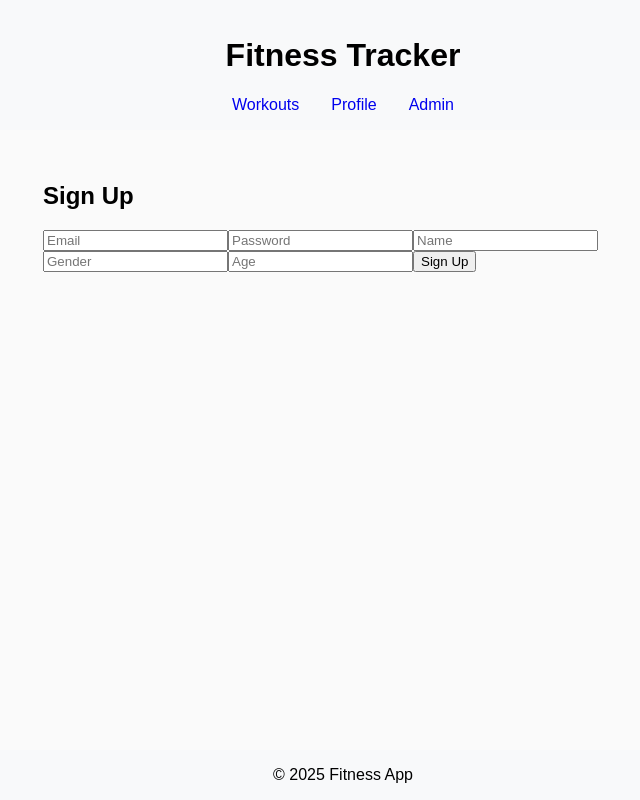
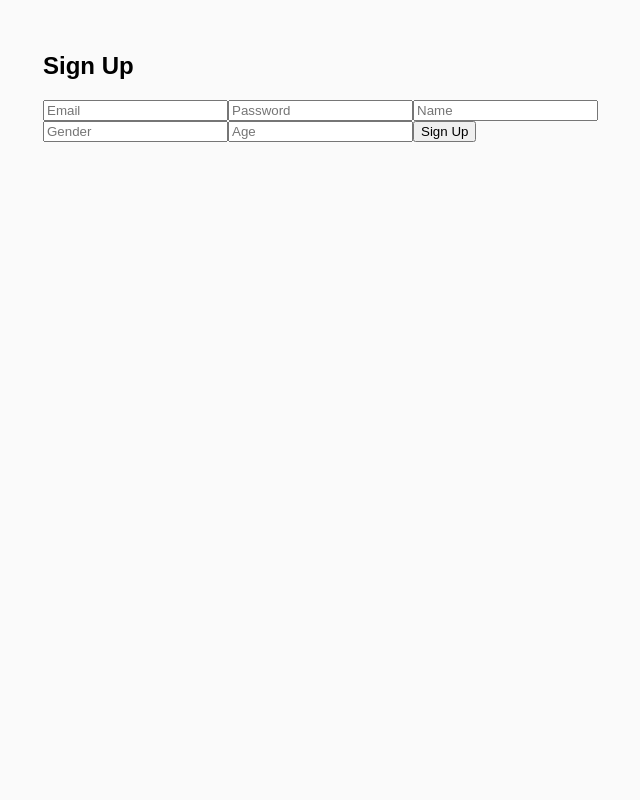
Before and after one commit to tmdrudfuf/learnFrontEnd5, a React (Vite) app: page /signup in a window 1280 px wide. Shown: the whole page, without its empty margins (297-937 px from the left). Built offline with nearby package versions, Linux system fonts and the light colour scheme; no server answers.

Commit message:
modify the route to make login page is first page for the website

```diff
--- a/src/App.jsx
+++ b/src/App.jsx
@@ -1,31 +1,33 @@
-// File: src/App.js
+// File: src/App.jsx
 import React from 'react';
 import { BrowserRouter, Routes, Route, Navigate } from 'react-router-dom';
-import Layout from './components/Layout';
-import LoginPage from './pages/LoginPage';
-import SignupPage from './pages/SignupPage';
-import WorkoutsPage from './pages/WorkoutsPage';
-import NewWorkoutPage from './pages/NewWorkoutPage';
-import EditWorkoutPage from './pages/EditWorkoutPage';
-import ProfilePage from './pages/ProfilePage';
-import AdminUsersPage from './pages/AdminUsersPage';
+import Layout from './components/Layout.jsx';
+import LoginPage from './pages/LoginPage.jsx';
+import SignupPage from './pages/SignupPage.jsx';
+import WorkoutsPage from './pages/WorkoutsPage.jsx';
+import NewWorkoutPage from './pages/NewWorkoutPage.jsx';
+import EditWorkoutPage from './pages/EditWorkoutPage.jsx';
+import ProfilePage from './pages/ProfilePage.jsx';
+import AdminUsersPage from './pages/AdminUsersPage.jsx';
 
 function App() {
   return (
     <BrowserRouter>
-      <Layout>
-        <Routes>
-          <Route path="/login" element={<LoginPage />} />
-          <Route path="/signup" element={<SignupPage />} />
-          <Route path="/" element={<Navigate replace to="/workouts" />} />
-          <Route path="/workouts" element={<WorkoutsPage />} />
-          <Route path="/workouts/new" element={<NewWorkoutPage />} />
+      <Routes>
+        {/* 레이아웃 라우트: 공통 헤더/푸터 */}
+        <Route element={<Layout />}>
+          <Route path="/login"            element={<LoginPage />} />
+          <Route path="/signup"           element={<SignupPage />} />
+          <Route path="/"                 element={<Navigate replace to="/login" />} />
+          <Route path="/workouts"         element={<WorkoutsPage />} />
+          <Route path="/workouts/new"     element={<NewWorkoutPage />} />
           <Route path="/workouts/:id/edit" element={<EditWorkoutPage />} />
-          <Route path="/profile" element={<ProfilePage />} />
-          <Route path="/admin/users" element={<AdminUsersPage />} />
-          <Route path="*" element={<Navigate replace to="/" />} />
-        </Routes>
-      </Layout>
+          <Route path="/profile"          element={<ProfilePage />} />
+          <Route path="/admin/users"      element={<AdminUsersPage />} />
+        </Route>
+        {/* 그 외 경로는 다시 /로 */}
+        <Route path="*" element={<Navigate replace to="/" />} />
+      </Routes>
     </BrowserRouter>
   );
 }
--- a/src/api/index.js
+++ b/src/api/index.js
@@ -2,7 +2,7 @@
 import axios from 'axios';
 
 const api = axios.create({
-  baseURL: process.env.REACT_APP_API_URL || 'http://localhost:4000/api',
+    baseURL: import.meta.env.VITE_API_URL || 'http://localhost:4000/api'
 });
 
 // Auth
--- a/src/components/Layout.jsx
+++ b/src/components/Layout.jsx
@@ -1,23 +1,16 @@
 // File: src/components/Layout.jsx
 import React from 'react';
-import { Link } from 'react-router-dom';
+import { Link, Outlet } from 'react-router-dom';
 import '../styles/Layout.css';
 
-export default function Layout({ children }) {
+export default function Layout() {
   return (
     <div className="app-container">
-      <header className="app-header">
-        <h1>Fitness Tracker</h1>
-        <nav>
-          <Link to="/workouts">Workouts</Link>
-          <Link to="/profile">Profile</Link>
-          <Link to="/admin/users">Admin</Link>
-        </nav>
-      </header>
+      {/* …헤더/네비게이션 그대로… */}
       <main className="app-main">
-        {children}   {/* 여기를 Outlet() 대신 children으로 */}
+        <Outlet />   {/* 중첩된 자식 라우트가 여기 렌더됨 */}
       </main>
-      <footer className="app-footer">© 2025 Fitness App</footer>
+      {/* …푸터… */}
     </div>
   );
 }
```
Also changed, not shown: src/index.html (deleted, +0 -12 lines), 1 other file (tests, documents, lock files or other folders).
